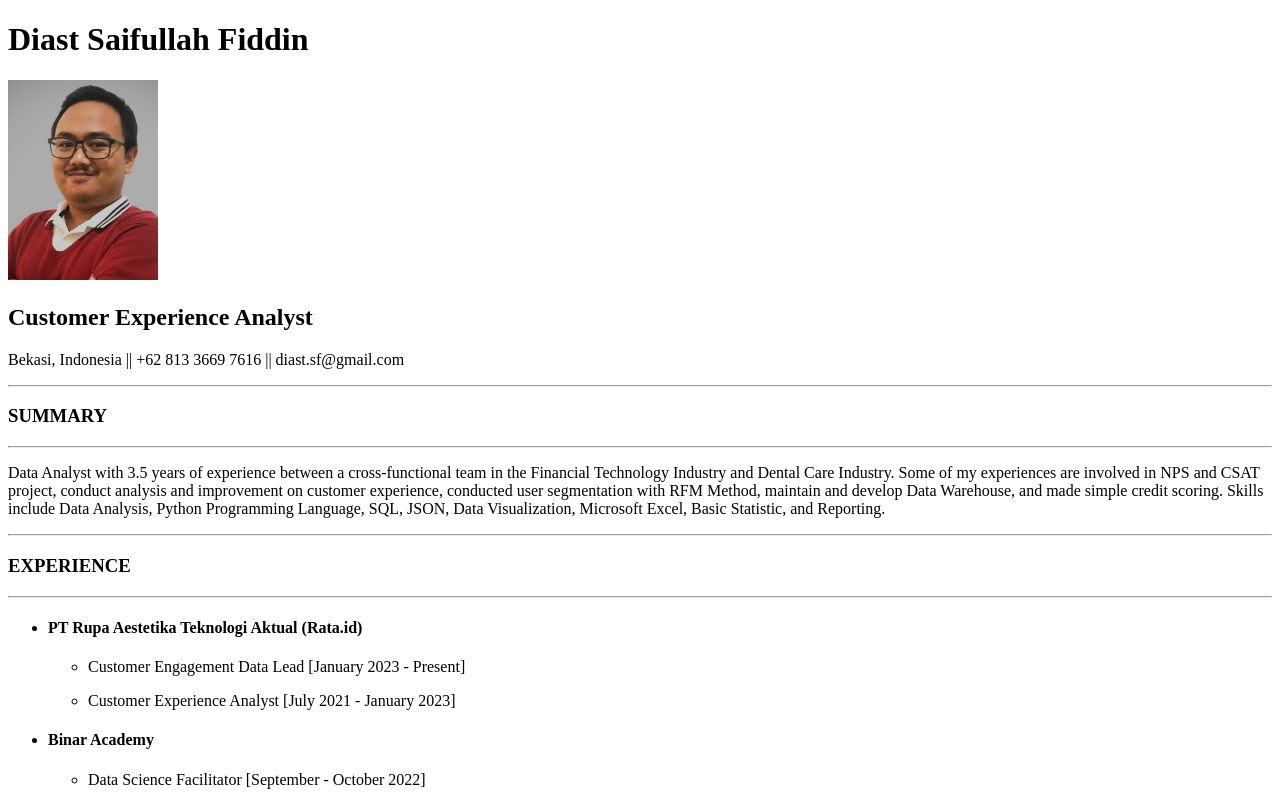
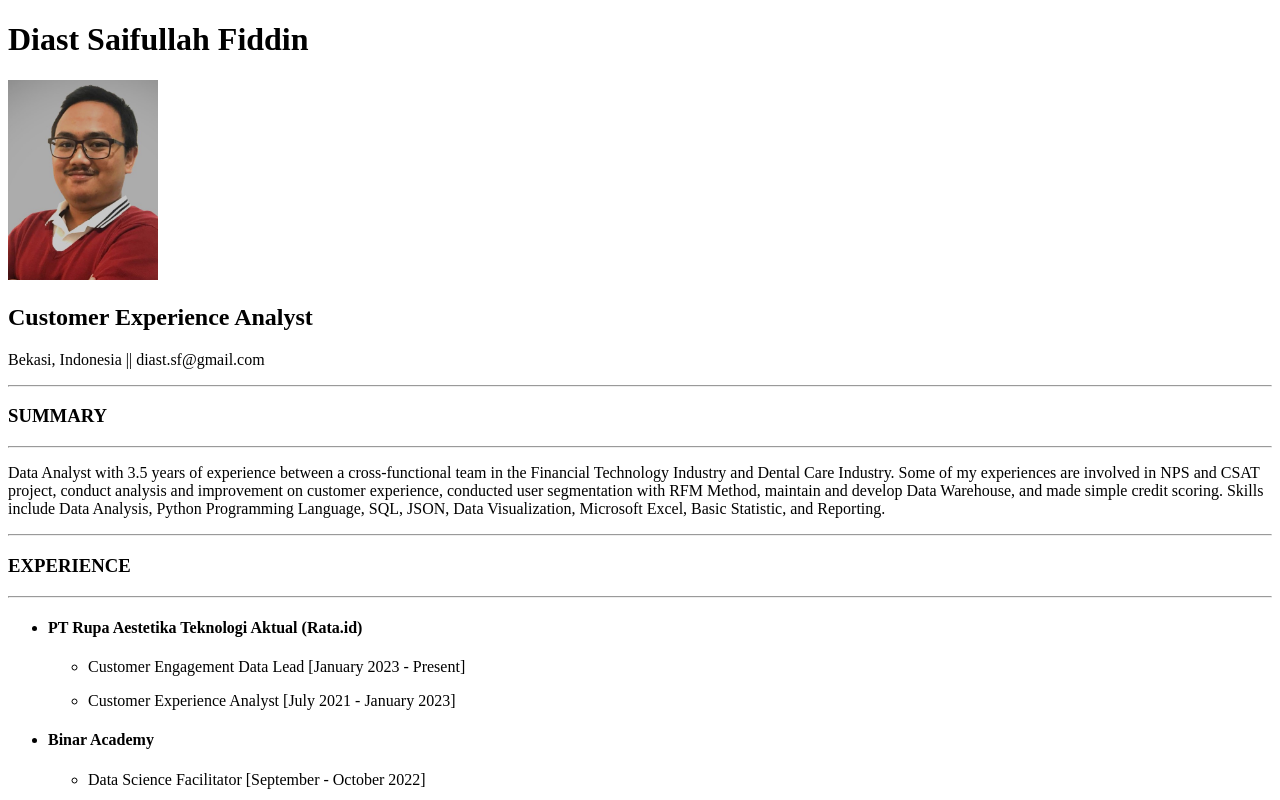
Before and after one commit to diastSF/html-capstone-project, a plain HTML site: page index.html in a window 1280 px wide. Shown: the top 800 px of the page. Drawn offline with Linux system fonts and the light colour scheme.

Commit message:
Update index.html
Clear private content

```diff
--- a/index.html
+++ b/index.html
@@ -16,7 +16,7 @@
       />
 
       <h2>Customer Experience Analyst</h2>
-      <p>Bekasi, Indonesia || +62 813 3669 7616 || diast.sf@gmail.com</p>
+      <p>Bekasi, Indonesia || diast.sf@gmail.com</p>
     </header>
 
     <article>
```
